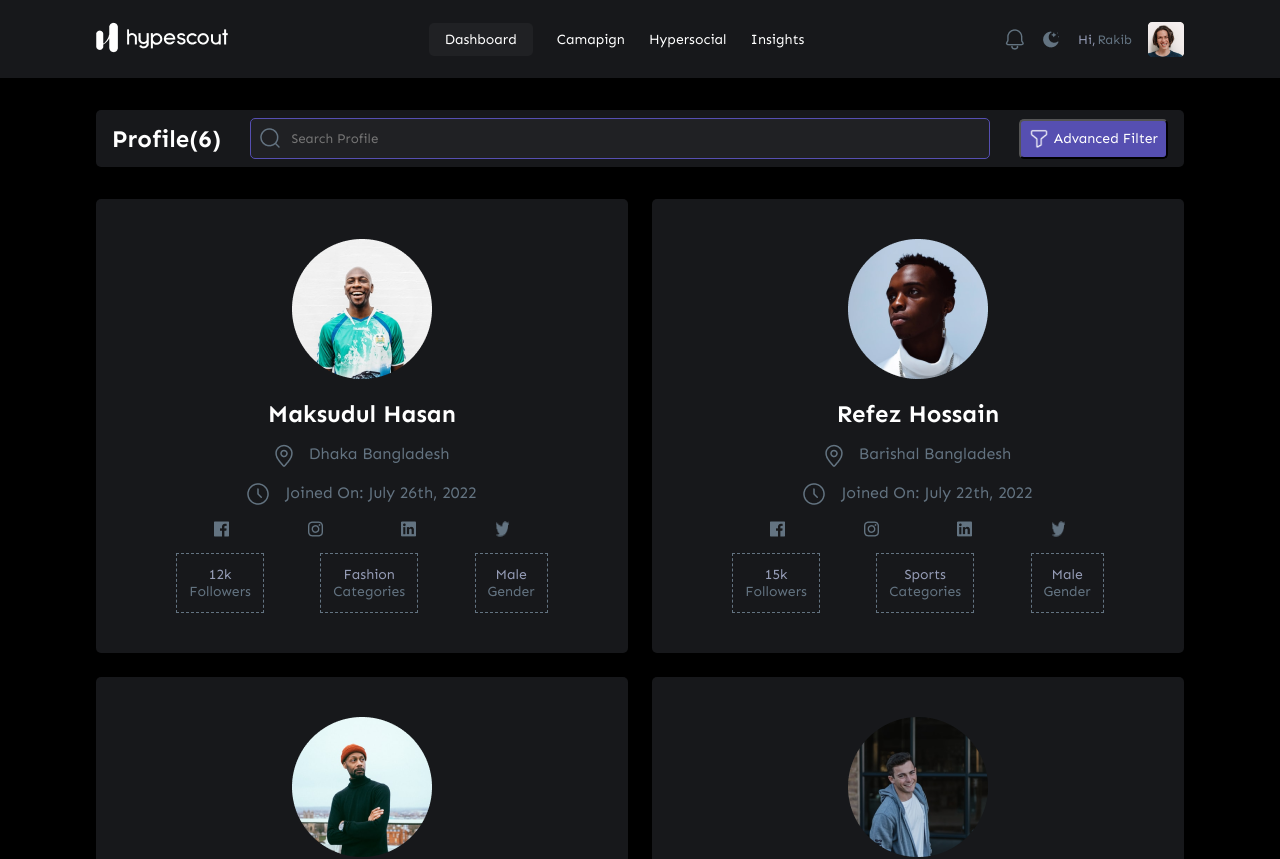
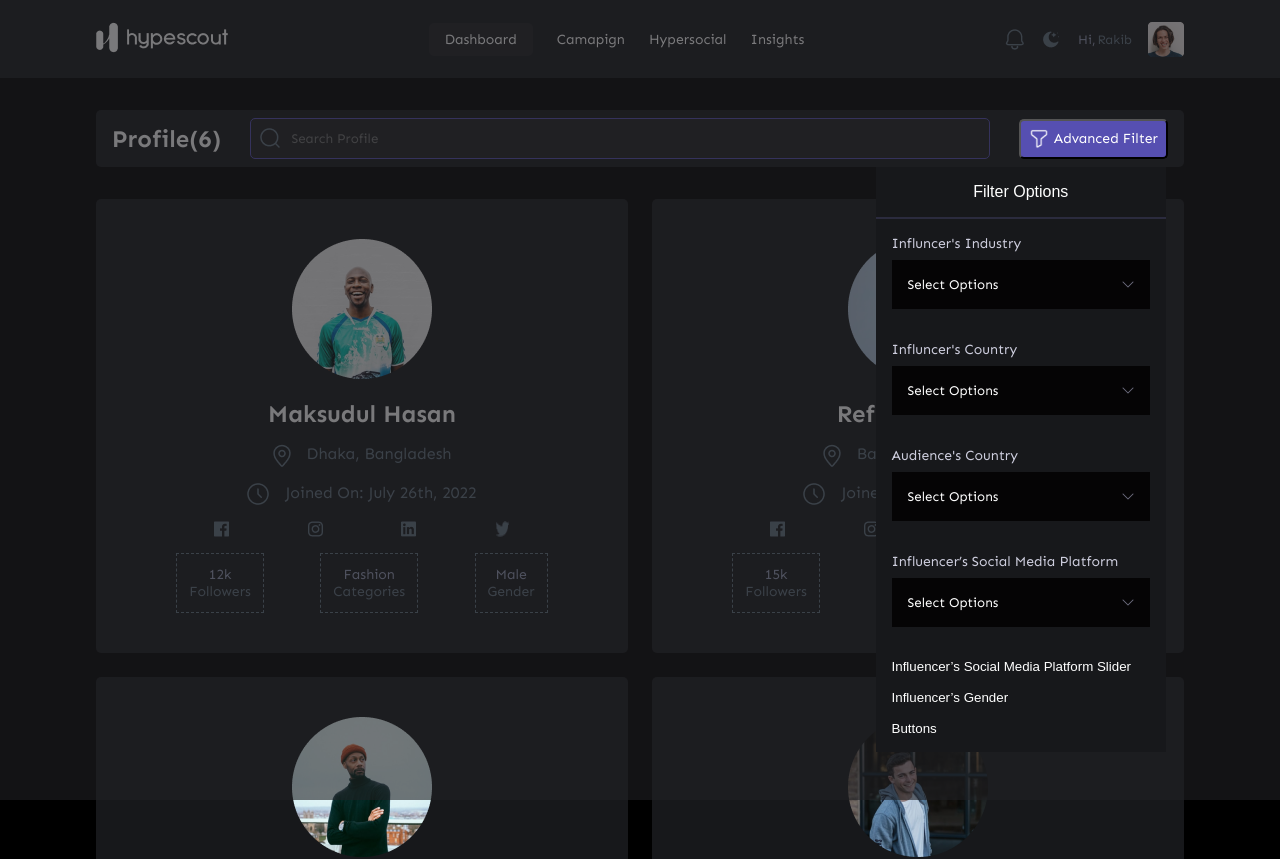
Before and after one commit to talhajubaer018/hypescout, a Next.js app: page / in a window 1280 px wide. Shown: the top 859 px of the page. Built offline with nearby package versions, Linux system fonts and the light colour scheme.

Commit message:
filter modal 4 selects added

```diff
--- a/db/db.js
+++ b/db/db.js
@@ -3,7 +3,8 @@ const profileData = [
 		id: 1,
 		image: '/maksudul.png',
 		name: 'Maksudul Hasan',
-    location: 'Dhaka Bangladesh',
+		location: 'Dhaka, Bangladesh',
+		country: 'Bangladesh',
 		joinDate: 'July 26th, 2022',
 		fbLink: '',
 		instagramLink: '',
@@ -11,13 +12,14 @@ const profileData = [
 		twitterLink: '',
 		followers: '12k',
 		category: 'Fashion',
-    gender: 'Male'
+		gender: 'Male',
 	},
 	{
 		id: 2,
 		image: '/refez.png',
 		name: 'Refez Hossain',
-    location: 'Barishal Bangladesh',
+		location: 'Barishal, Bangladesh',
+		country: 'Bangladesh',
 		joinDate: 'July 22th, 2022',
 		fbLink: '',
 		instagramLink: '',
@@ -25,13 +27,14 @@ const profileData = [
 		twitterLink: '',
 		followers: '15k',
 		category: 'Sports',
-    gender: 'Male'
+		gender: 'Male',
 	},
 	{
 		id: 3,
 		image: '/john-doe.png',
 		name: 'John Doe',
-    location: 'Sylhet Bangladesh',
+		location: 'Sylhet, Bangladesh',
+		country: 'Bangladesh',
 		joinDate: 'July 26th, 2022',
 		fbLink: '',
 		instagramLink: '',
@@ -39,13 +42,14 @@ const profileData = [
 		twitterLink: '',
 		followers: '5k',
 		category: 'Entertainment',
-    gender: 'Male'
+		gender: 'Male',
 	},
 	{
 		id: 4,
 		image: '/neymar.png',
 		name: 'Neymar Jr.',
-    location: 'Rio Brazil',
+		location: 'Rio, Brazil',
+		country: 'Brazil',
 		joinDate: 'June 26th, 2022',
 		fbLink: '',
 		instagramLink: '',
@@ -53,13 +57,14 @@ const profileData = [
 		twitterLink: '',
 		followers: '33k',
 		category: 'Football',
-    gender: 'Male'
+		gender: 'Male',
 	},
 	{
 		id: 5,
 		image: '/jonathan.png',
 		name: 'Jonathan Smith',
-    location: 'Montana USA',
+		location: 'Montana, USA',
+		country: 'USA',
 		joinDate: 'April 20th, 2022',
 		fbLink: '',
 		instagramLink: '',
@@ -67,13 +72,14 @@ const profileData = [
 		twitterLink: '',
 		followers: '2k',
 		category: 'Photography',
-    gender: 'Male'
+		gender: 'Male',
 	},
 	{
 		id: 6,
 		image: '/john-sina.png',
 		name: 'John Sina',
-    location: 'Kentucky USA',
+		location: 'Kentucky, USA',
+		country: 'USA',
 		joinDate: 'January 15th, 2022',
 		fbLink: '',
 		instagramLink: '',
@@ -81,8 +87,23 @@ const profileData = [
 		twitterLink: '',
 		followers: '50k',
 		category: 'Wrestling',
-    gender: 'Male'
+		gender: 'Male',
 	},
 ]
 
-export default profileData
+const filterHeader = [
+	{
+		header: 'Influencers Industry',
+	},
+	{
+		header: 'Influencers Country',
+	},
+	{
+		header: 'Audiences Country',
+	},
+	{
+		header: 'Influencer’s Social Media Platform',
+	},
+]
+
+export {profileData, filterHeader}
--- /dev/null
+++ b/src/components/FilterModal.js
@@ -0,0 +1,61 @@
+import React from 'react'
+
+const FilterModal = ({ profileData }) => {
+	return (
+		<div className='filter-modal'>
+			<h2 className='filter-modal-header'>Filter Options</h2>
+			<div className='filter-lists'>
+				<div>
+					<h3 className='filter-header'>Influncer's Industry</h3>
+					<select placeholder='Select Option' name='category'>
+						<option value='' selected>
+							Select Options
+						</option>
+						{profileData.map((profile) => (
+							<option value={profile.category}>{profile.category}</option>
+						))}
+					</select>
+				</div>
+				<div>
+					<h3 className='filter-header'>Influncer's Country</h3>
+					<select name='influencer country'>
+						<option value='' selected>
+							Select Options
+						</option>
+						{profileData.map((profile) => (
+							<option>{profile.location}</option>
+						))}
+					</select>
+				</div>
+				<div>
+					<h3 className='filter-header'>Audience's Country</h3>
+					<select name='audience country'>
+						<option value='' selected>
+							Select Options
+						</option>
+						{profileData.map((profile) => (
+							<option value={profile.category}>{profile.location}</option>
+						))}
+					</select>
+				</div>
+				<div>
+					<h3 className='filter-header'>Influencer’s Social Media Platform</h3>
+					<select name='platform'>
+						<option value='' selected>
+							Select Options
+						</option>
+						<option value='facebook'>Facebook</option>
+						<option value='instagram'>Instagram</option>
+						<option value='linkedin'>Linkedin</option>
+						<option value='twitter'>Twitter</option>
+					</select>
+				</div>
+				<div>Influencer’s Social Media Platform Slider</div>
+				<div>Influencer’s Gender</div>
+				<div>Buttons</div>
+			</div>
+		</div>
+	)
+}
+
+export default FilterModal
--- a/src/components/ProfileContent.js
+++ b/src/components/ProfileContent.js
@@ -1,5 +1,5 @@
 import React, { useState } from 'react'
-import profileData from '../../db/db.js'
+import { profileData } from '../../db/db.js'
 import Socials from './Socials.js'
 
 const ProfileContent = ({ keyword }) => {
--- a/src/components/SearchCard.js
+++ b/src/components/SearchCard.js
@@ -1,6 +1,9 @@
 import React from 'react'
 
-const SearchCard = ({search}) => {
+import { profileData } from '../../db/db.js'
+import FilterModal from './FilterModal.js'
+
+const SearchCard = ({ search }) => {
 	return (
 		<section className='search-card-bg'>
 			<div className='search-card container'>
@@ -11,9 +14,13 @@ const SearchCard = ({search}) => {
 						<img src='/search.png' alt='search' />
 					</div>
 				</div>
+				<div className='modal-bg'></div>
 				<button className='filter-button'>
 					<img src='/filter-icon.png' alt='filter' />
+					<div>
 						<h3>Advanced Filter</h3>
+					</div>
+					<FilterModal profileData={profileData} />
 				</button>
 			</div>
 		</section>
--- a/styles/home.scss
+++ b/styles/home.scss
@@ -56,6 +56,7 @@
 		}
 	}
 	.filter-button {
+		position: relative;
 		display: flex;
 		place-items: center;
 		column-gap: 5px;
@@ -84,7 +85,68 @@
 		h3 {
 			font-family: $font-family;
 		}
+		.filter-modal {
+			position: absolute;
+			bottom: -10px;
+			left: -100%;
+			transform: translateY(100%);
+			width: 200%;
+			background-color: $primary-color;
+			padding: 1rem 0rem;
+
+			.filter-modal-header {
+				padding-bottom: 1rem;
+				margin-bottom: 1rem;
+				border-bottom: 2px solid $thin-border-color;
+			}
+			.filter-lists {
+				display: flex;
+				flex-direction: column;
+				gap: 1rem;
+				text-align: left;
+				padding: 0 1rem;
+
+				.filter-header {
+					color: $filter-header-color;
+				}
+
+				select {
+					font-family: $font-family;
+					margin-top: 0.5rem;
+					margin-bottom: 1rem;
+					width: 100%;
+					background-color: $option-bg-color;
+					color: $white-color;
+					padding: 1rem;
+					border: 0;
+					appearance: none;
+					background-image: url('/down-arrow.png');
+					background-repeat: no-repeat;
+					background-position: calc(100% - 1rem) center;
+					&:focus {
+						outline: 0;
+					}
+					option {
+						font-family: $font-family;
+
+						&:focus {
+							outline: 0;
+							border: 0;
+						}
+					}
+				}
+			}
+		}
 	}
+}
+.modal-bg {
+	position: absolute;
+	top: 0;
+	left: 0;
+	width: 100vw;
+	height: 100vh;
+	background-color: $secondary-color;
+	opacity: 0.6;
 }
 
 //profiles
--- a/styles/variables.scss
+++ b/styles/variables.scss
@@ -8,6 +8,10 @@ $secondary-color: #202124;
 $offWhite-color: #959cb6;
 $lightGray-color: #637381;
 $purple-color: #564fb1;
+
+$thin-border-color: #2b2b3e;
+$option-bg-color: #050405;
+$filter-header-color: #cdcddd;
 
 $body-color: $black-color;
 
```
Also changed, not shown: public/down-arrow.png (added). Lines whose indentation alone changed are shown as unchanged.
